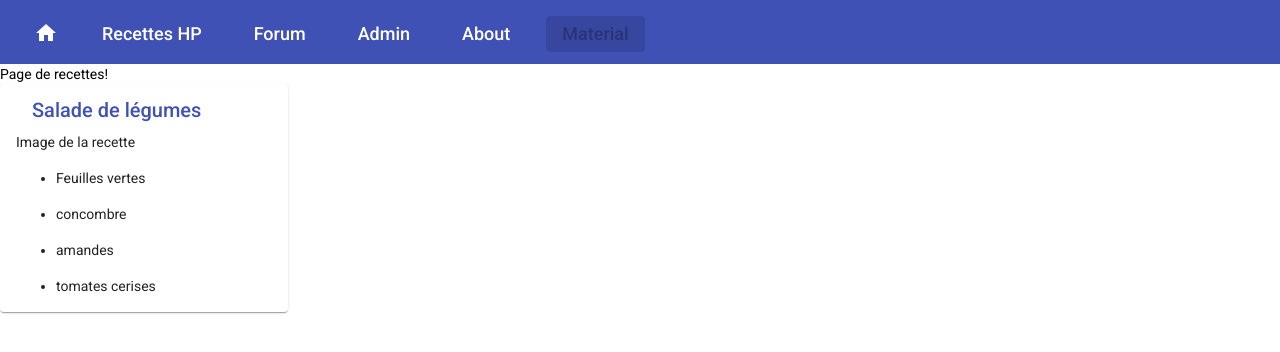
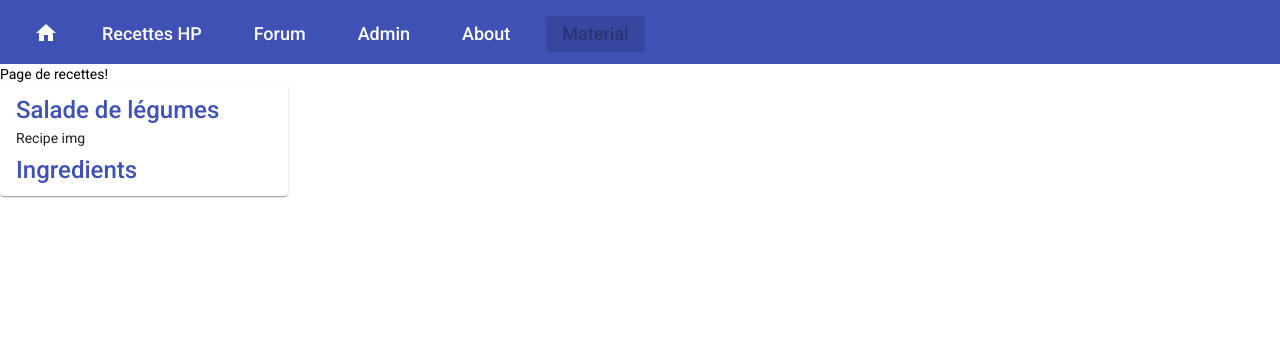
Before and after one commit to ThierryBeaulieu/Pratique_LOG2990, an Angular app in the folder client/: page /#/home in a window 1280 px wide. Both pictures are taken after a click on the button "Recettes HP". Shown: the top 352 px of the page. Built offline with nearby package versions, Linux system fonts and the light colour scheme.

Commit message:
feat: adding an attribute stars to an ng component

```diff
--- a/client/src/app/components/recipe-card/recipe-card.component.html
+++ b/client/src/app/components/recipe-card/recipe-card.component.html
@@ -1,11 +1,6 @@
 <mat-card class="recipe-card" color="primary">
-    <mat-card-header>
-        <mat-card-title>{{ title }}</mat-card-title>
-    </mat-card-header>
-    <mat-card-content> Image de la recette </mat-card-content>
-    <mat-card-content *ngFor="let ingredient of ingredients">
-        <ul>
-            <li>{{ ingredient }}</li>
-        </ul>
-    </mat-card-content>
+    <mat-card-title>{{ title }}</mat-card-title>
+    <mat-card-content>Recipe img</mat-card-content>
+    <mat-card-title>Ingredients</mat-card-title>
+
 </mat-card>
--- a/client/src/app/components/recipe-card/recipe-card.component.ts
+++ b/client/src/app/components/recipe-card/recipe-card.component.ts
@@ -10,11 +10,13 @@ export class RecipeCardComponent implements OnInit {
     img: string;
     ingredients: string[];
     steps: string[];
+    stars: number;
 
     ngOnInit(): void {
         this.title = DEFAULT_RECIPES[0].title;
         this.img = DEFAULT_RECIPES[0].img;
         this.ingredients = DEFAULT_RECIPES[0].ingredients;
         this.steps = DEFAULT_RECIPES[0].steps;
+        this.stars = DEFAULT_RECIPES[0].stars;
     }
 }
--- a/client/src/app/contants/default-recipes.ts
+++ b/client/src/app/contants/default-recipes.ts
@@ -14,5 +14,6 @@ export const DEFAULT_RECIPES: Recipe[] = [
             'Broyer les amandes',
             'Mélanger le tout',
         ],
+        stars: 4,
     },
 ];
--- a/client/src/app/interfaces/recipe.ts
+++ b/client/src/app/interfaces/recipe.ts
@@ -3,4 +3,5 @@ export interface Recipe {
     img: string;
     ingredients: string[];
     steps: string[];
+    stars: number;
 }
```
